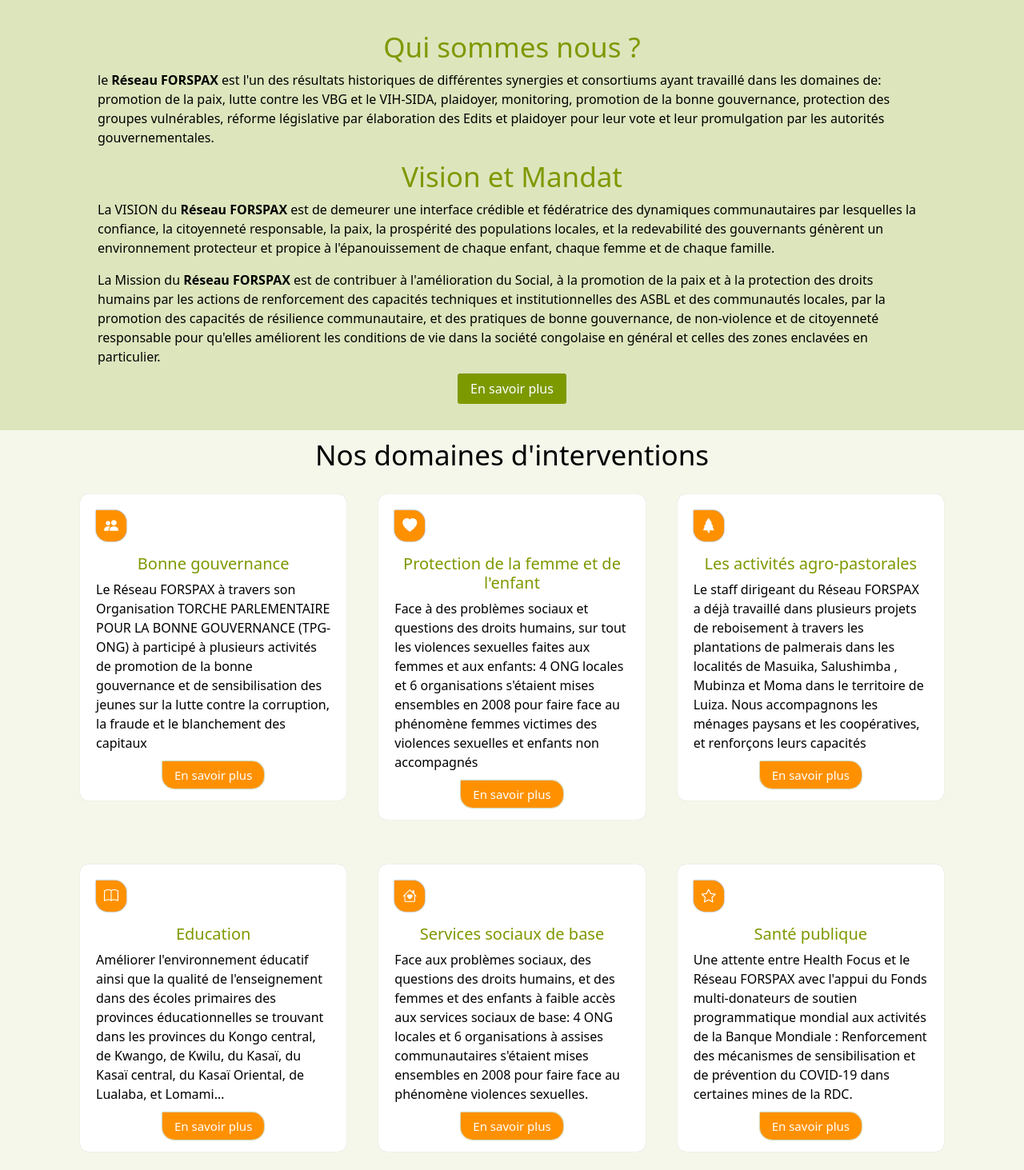
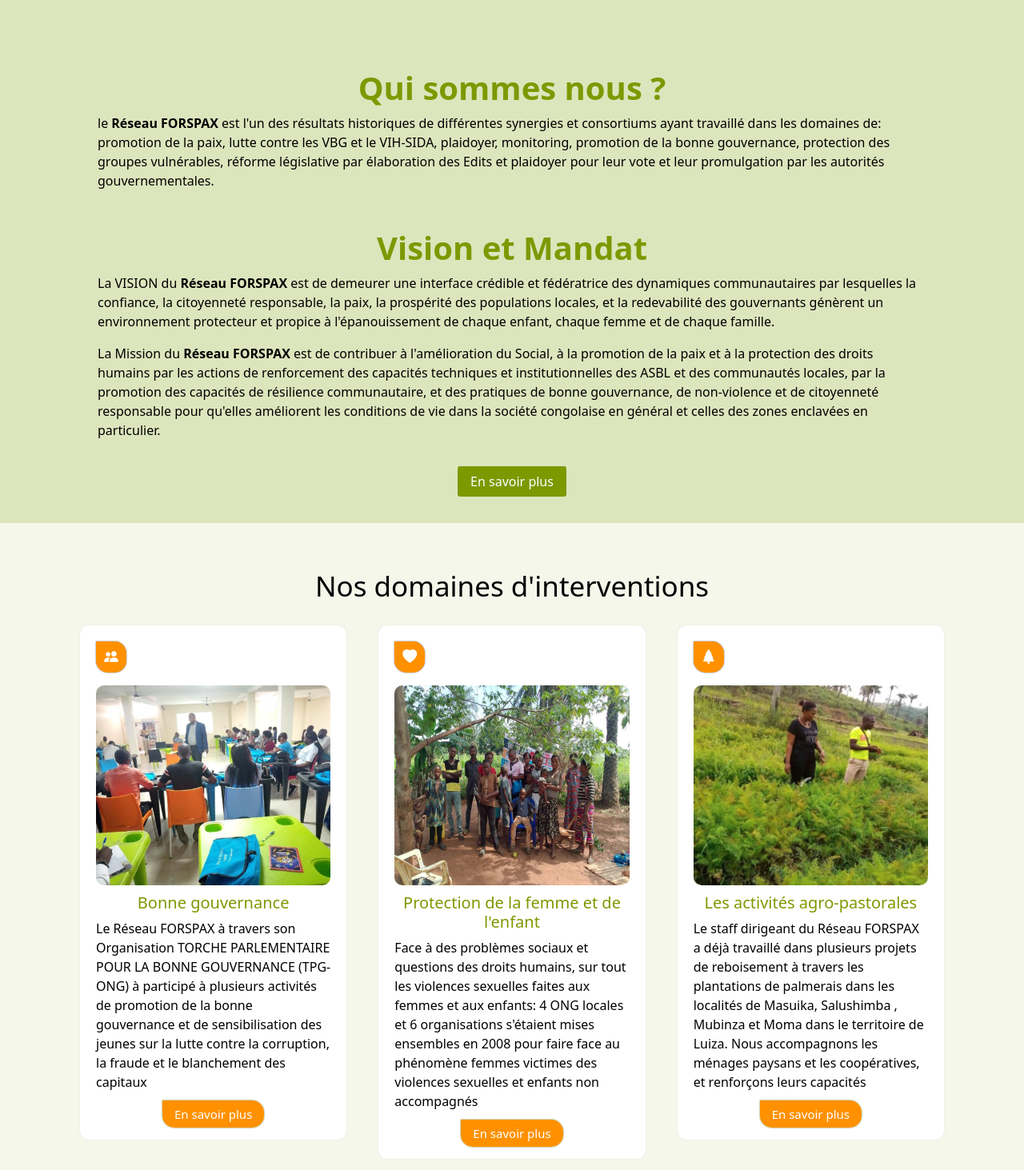
Before and after one commit to trustb5/forcepax, a plain HTML site: page index.html in a window 1280 px wide. Shown: the part 827-2290 px from the top of the page at 80% size. Drawn offline with Linux system fonts and the light colour scheme.

Commit message:
Mise à jour des images de la page d'accueil

```diff
--- a/index.html
+++ b/index.html
@@ -199,7 +199,7 @@
     <section class="about" id="about">
         <div class="container">
             <div class="content">
-                <h1>Qui sommes nous ?</h1>
+                <h1 style="font-size: 2.5rem; font-weight: bold; margin-top: 3rem;">Qui sommes nous ?</h1>
                 <p style="text-align: left;">
                     le <strong>Réseau FORSPAX</strong> est l'un des  résultats  historiques  de différentes synergies  et consortiums
                     ayant  travaillé dans les domaines de: promotion de la paix, lutte contre les VBG et le VIH-SIDA,
@@ -207,7 +207,8 @@
                     réforme législative  par  élaboration des Edits  et  plaidoyer pour  leur vote   et  leur
                     promulgation  par les autorités gouvernementales.
                 </p>
-                <h1>Vision et Mandat</h1>
+
+                <h1 style="font-size: 2.5rem; font-weight: bold; margin-top: 3rem;">Vision et Mandat</h1>
                 <p style="text-align: left;">
                     La VISION du <strong>Réseau FORSPAX</strong> est  de demeurer  une interface crédible et fédératrice des dynamiques
                     communautaires  par  lesquelles  la confiance, la citoyenneté responsable, la paix, la prospérité des
@@ -221,7 +222,7 @@
                     communautaire,  et des pratiques   de  bonne  gouvernance, de  non-violence et de citoyenneté responsable
                     pour qu'elles  améliorent  les conditions  de vie dans la société congolaise   en  général    et  celles  des
                     zones enclavées  en particulier.
-                </p>
+                </p> <br>
                 <a href="About/about.html">En savoir plus</a>
             </div>
         </div>
@@ -229,7 +230,7 @@
     <section class="projets" id="projets">
         <div class="container">
             <div class="content">
-                <h1>Nos domaines d'interventions</h1>
+                <h1 class="mt-5">Nos domaines d'interventions</h1>
                 <div class="row">
                     <div class="col-md-6 col-lg-4 p-1 mb-3">
                         <div class="row m-3">
@@ -237,6 +238,7 @@
                                 <div class="icon d-flex justify-content-start">
                                     <p><i class="bi bi-people-fill"></i></p>
                                 </div>
+                                <img src="asset/images/gouv/gouv.png" alt="" style="width: 100%; height: 250px; border-radius: 10px; object-fit: cover; margin-bottom: 10px;">
                                 <div class="col-lg-auto">
                                     <h5 style="text-align: center;">Bonne gouvernance</h5>
                                     <p>
@@ -257,6 +259,7 @@
                                 <div class="icon d-flex justify-content-start">
                                     <p><i class="bi bi-heart-fill"></i></p>
                                 </div>
+                                <img src="asset/images/protection_femme/protection_femme.png" alt="" style="width: 100%; height: 250px; border-radius: 10px; object-fit: cover; margin-bottom: 10px;">
                                 <div class="col-lg-auto">
                                     <h5 style="text-align: center;">Protection de la femme et de l'enfant</h5>
                                     <p>
@@ -277,6 +280,7 @@
                                 <div class="icon d-flex justify-content-start">
                                     <p><i class="bi bi-tree-fill"></i></p>
                                 </div>
+                                <img src="asset/images/agro/agro.png" alt="" style="width: 100%; height: 250px; border-radius: 10px; object-fit: cover; margin-bottom: 10px;">
                                 <div class="col-lg-auto">
                                     <h5 style="text-align: center;">Les activités agro-pastorales</h5>
                                     <p>
@@ -297,6 +301,7 @@
                                 <div class="icon d-flex justify-content-start">
                                     <p><i class="bi bi-book"></i></p>
                                 </div>
+                                <img src="asset/images/education/education.png" alt="" style="width: 100%; height: 250px; border-radius: 10px; object-fit: cover; margin-bottom: 10px;">
                                 <div class="col-lg-auto">
                                     <h5 style="text-align: center;">Education</h5>
                                     <p>
@@ -316,6 +321,7 @@
                                 <div class="icon d-flex justify-content-start">
                                     <p><i class="bi bi-house-heart"></i></p>
                                 </div>
+                                <img src="asset/images/sociaux/sociaux.png" alt="" style="width: 100%; height: 250px; border-radius: 10px; object-fit: cover; margin-bottom: 10px;">
                                 <div class="col-lg-auto">
                                     <h5 style="text-align: center;">Services sociaux de base</h5>
                                     <p>
@@ -336,6 +342,7 @@
                                 <div class="icon d-flex justify-content-start">
                                     <p><i class="bi bi-star"></i></p>
                                 </div>
+                                <img src="asset/images/sante/sante.png" alt="" style="width: 100%; height: 250px; border-radius: 10px; object-fit: cover; margin-bottom: 10px;">
                                 <div class="col-lg-auto">
                                     <h5 style="text-align: center;">Santé publique</h5>
                                     <p>
@@ -356,6 +363,7 @@
                                 <div class="icon d-flex justify-content-start">
                                     <p><i class="bi bi-chat-dots"></i></p>
                                 </div>
+                                <img src="asset/images/env/env.png" alt="" style="width: 100%; height: 250px; border-radius: 10px; object-fit: cover; margin-bottom: 10px;">
                                 <div class="col-lg-auto">
                                     <h5 style="text-align: center;">Environnement</h5>
                                     <p>
```
Also changed, not shown: asset/images/agro/agro.png (added), asset/images/education/education.png (added), asset/images/gouv/gouv.png (added), asset/images/protection_femme/protection_femme.png (added), asset/images/sante/sante.png (added), asset/images/sociaux/sociaux.png (added), 1 other file.
